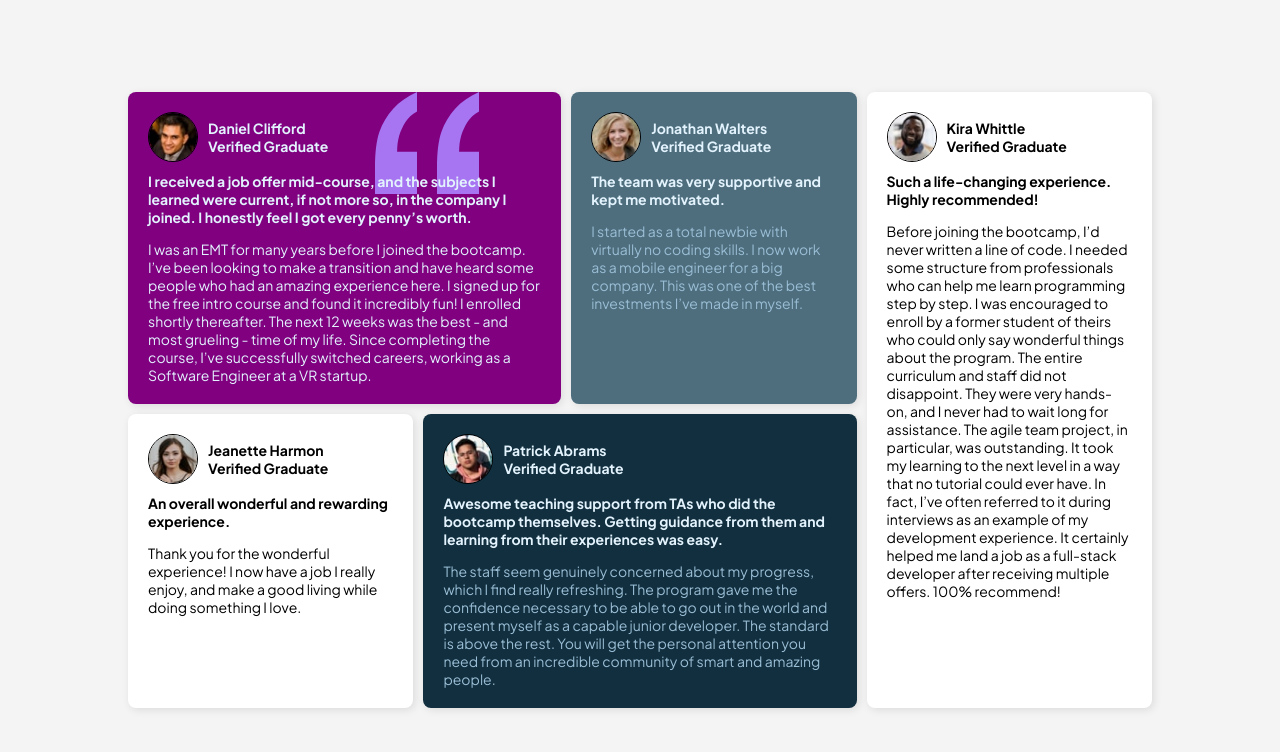
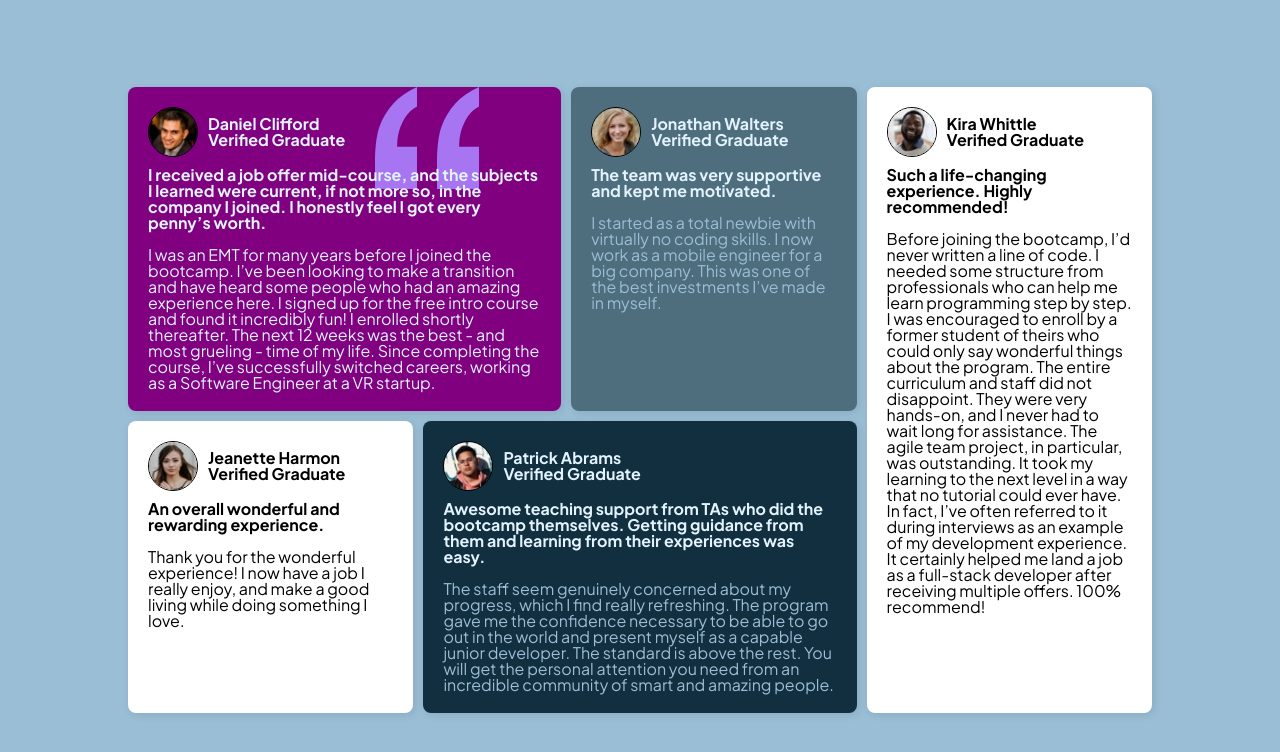
Before and after one commit to developer866/Job_listing-, a React (Create React App) app: page / in a window 1280 px wide. Shown: the top 752 px of the page. Built offline with nearby package versions, Linux system fonts and the light colour scheme.

Commit message:
basic touches

```diff
--- a/src/App.css
+++ b/src/App.css
@@ -3,58 +3,49 @@
   margin: 0;
   padding: 0;
   box-sizing: border-box;
-  font-size: 14px;
+  font-size: 16px;
   font-family: Plus Jakarta Sans;
 }
 
-p{
+p {
   margin-top: 1rem;
 }
 
 body {
-  background-color: #f4f4f4;
+  background-color: hsl(203, 41%, 72%);
   display: flex;
   justify-content: center;
   align-items: center;
   min-height: 100vh;
-  /* padding: 20px; */
 }
 
-/* Grid Container */
 .App {
   display: grid;
   width: 80%;
   margin: 0 auto;
   gap: 10px;
-
-  /* Flexible grid */
   grid-template-columns: repeat(14, 1fr);
   grid-template-rows: auto;
 }
 
-/* Card Box */
 .box {
-  /* border: 3px solid red; */
   padding: 20px;
   background: white;
   box-shadow: 2px 2px 8px rgba(0, 0, 0, 0.1);
   border-radius: 8px;
   transition: transform 0.3s ease-in-out;
+  line-height: 16px;
 }
 
-
-
-/* Grid Layout */
 .box-1 {
   grid-row: span 3;
   grid-column: span 6;
   background: purple;
   color: hsl(202, 86%, 94%);
-  background-image: url("./images/bg-pattern-quotation.svg") ;
+  background-image: url("./images/bg-pattern-quotation.svg");
   background-repeat: no-repeat;
   background-position: calc(75%) top;
-  background
-  p{
+  background p {
     color: hsl(203, 41%, 72%);
   }
 }
@@ -63,7 +54,7 @@ body {
   grid-column: span 4;
   background: hsl(200, 24%, 40%);
   color: hsl(202, 86%, 94%);
-  p{
+  p {
     color: hsl(203, 41%, 72%);
   }
 }
@@ -71,17 +62,21 @@ body {
 .box-3 {
   grid-row: span 6;
   grid-column: span 4;
+  p {
+    height: fit-content;
+  }
 }
 .box-4 {
   grid-row: span 3;
   grid-column: span 4;
 }
+
 .box-5 {
   grid-row: span 3;
   grid-column: span 6;
   background: hsl(202, 55%, 16%);
   color: hsl(202, 86%, 94%);
-  p{
+  p {
     color: hsl(203, 41%, 72%);
   }
 }
@@ -116,7 +111,6 @@ body {
   }
 }
 
-
 @media (max-width: 480px) {
   .App {
     grid-template-columns: repeat(1, 1fr);
```
